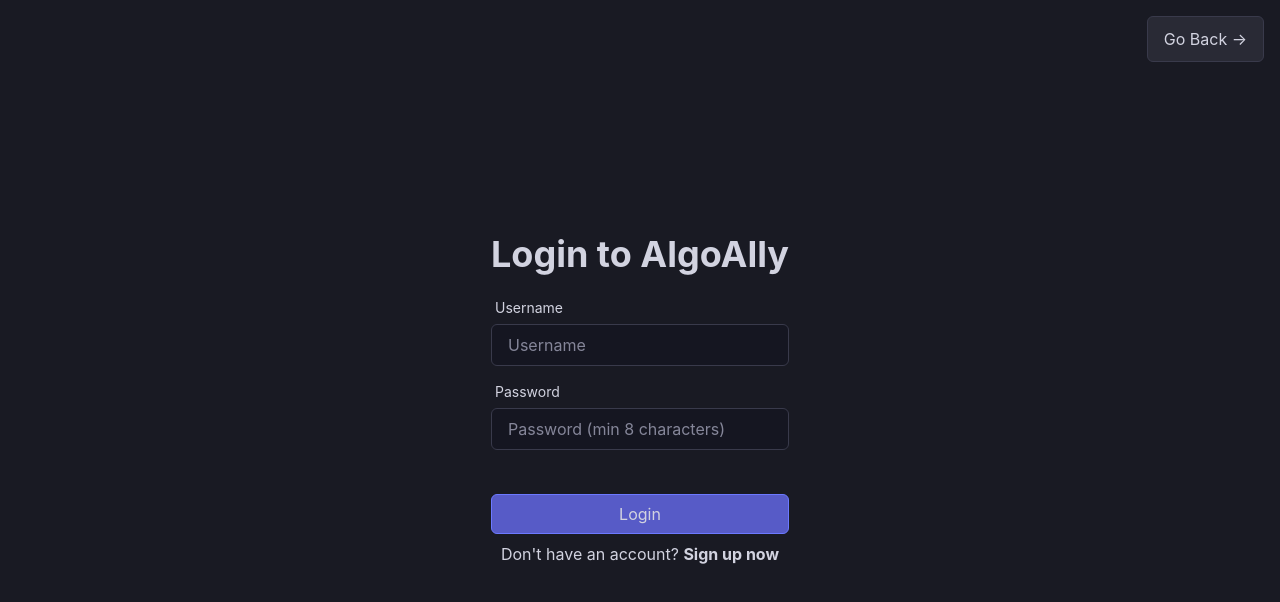
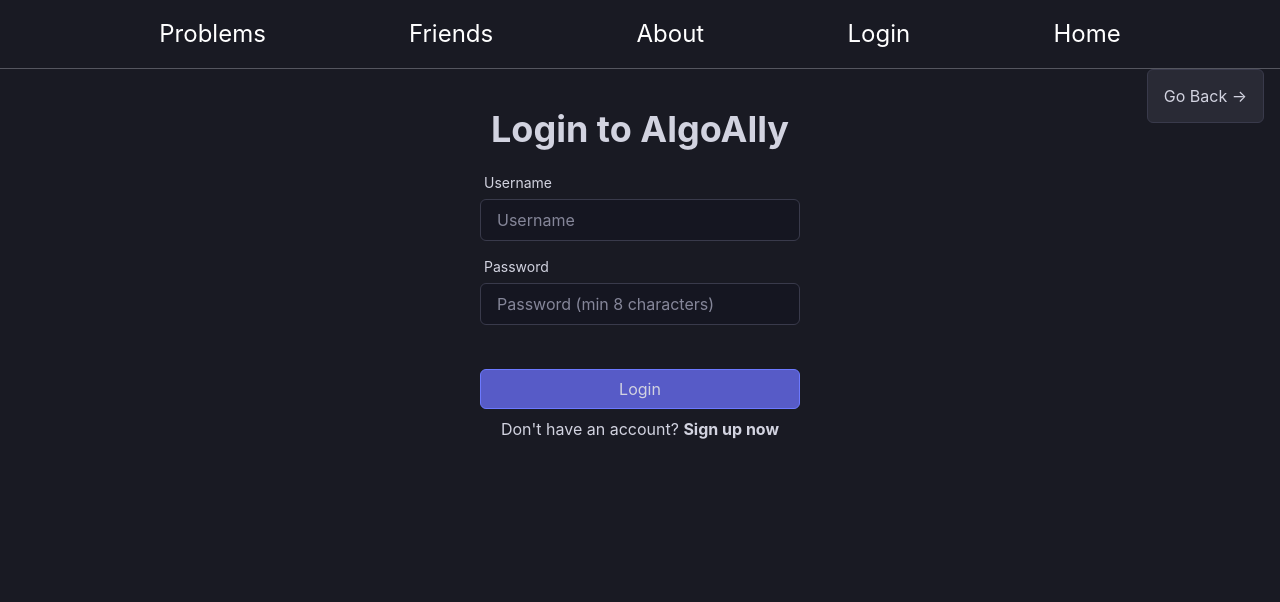
Before and after one commit to AlgoAlly/AlgoAlly, a React (Vite) app: page /login in a window 1280 px wide. Shown: the top 602 px of the page. Built offline with nearby package versions, Linux system fonts and the light colour scheme.

Commit message:
feat(Navbar): fixed css to render full width, also change login page css, and index.css

```diff
--- a/src/App.tsx
+++ b/src/App.tsx
@@ -5,10 +5,12 @@
 import Profile from "./pages/Profile";
 import Problems from "./pages/Problems";
 import Login from "./pages/Login";
+import Navbar from "./components/Navbar";
 
 function App() {
   return (
     <>
+      <Navbar />
       <Routes>
         <Route path="/profile" element={<Profile />} />
         <Route path="/problems" element={<Problems />} />
--- a/src/components/Navbar.tsx
+++ b/src/components/Navbar.tsx
@@ -2,8 +2,8 @@
 
 const Navbar: React.FC = () => {
   return (
-    <header className="sticky top-0 z-20 bg-[#191A23] text-white p-4 space-x-[161px] items-center justify-between border-b border-[#E0E1EC]/30">
-<nav className="flex space-x-[161px] items-center">
+    <header className="sticky top-0 z-20 bg-[#191A23] text-white p-4 border-b border-[#E0E1EC]/30">
+      <nav className="flex justify-evenly">
         <NavLink
           to="/problems"
           className="text-primary text-[24px] hover:text-primary-hover hover:font-bold"
@@ -34,7 +34,6 @@
         >
           Home
         </NavLink>
-
       </nav>
     </header>
   );
--- a/src/index.css
+++ b/src/index.css
@@ -92,9 +92,9 @@
 
 body {
   margin: 0;
-  display: flex;
+  /* display: flex;
   place-items: center;
-  place-content: center;
+  place-content: center; */
   min-width: 320px;
   min-height: 100vh;
 }
--- a/src/pages/Login.tsx
+++ b/src/pages/Login.tsx
@@ -27,14 +27,14 @@
     <>
       {/* Go Back Button -> redirect to / */}
       <Button
-        className="text-s absolute top-4 right-4 py-3!"
+        className="text-s absolute top right-4 py-3"
         variant="primary"
         onClick={() => navigate('/')}
       >
         Go Back →
       </Button>
       {/* Container for login menu */}
-      <div className="relative flex h-full w-full flex-col items-center justify-center">
+      <div className="relative flex h-full w-1/4 flex-col items-center justify-center mx-auto mt-10">
         <h1 className="mb-6 text-4xl font-bold">Login to AlgoAlly</h1>
         <div className="flex w-full flex-col">
           {/* Username input field */}
```
Lines whose indentation alone changed are shown as unchanged.
